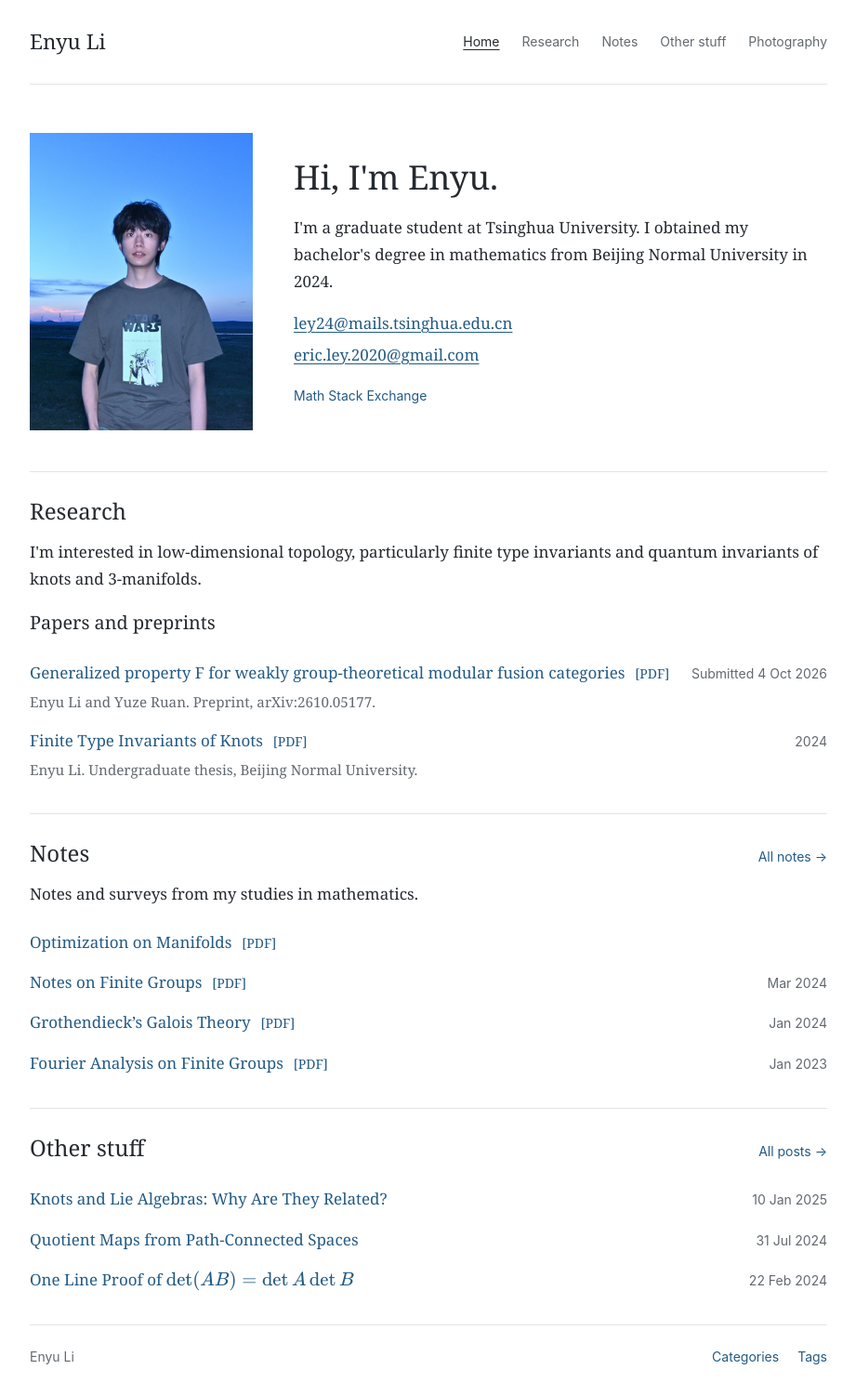
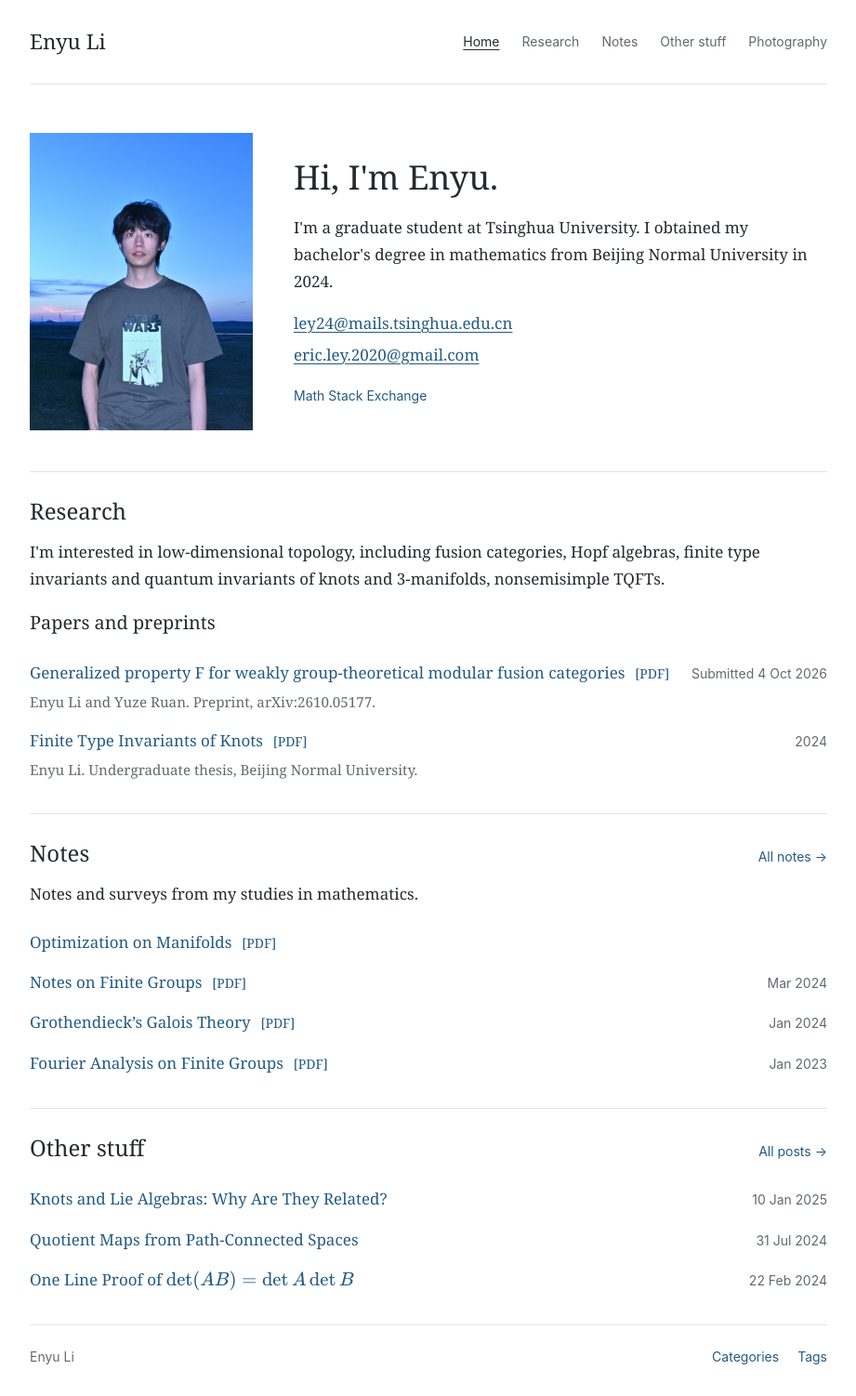
Before and after one commit to Enyu2023/Enyu2023.github.io, a Jekyll site: the page built from index.md, in a window 1280 px wide. Shown: the whole page at 93% size, without its empty margins (179-1100 px from the left). Built offline with Jekyll 4.4.1, drawn with Linux system fonts in a browser that asks for light colours; formulas are drawn with MathJax 3.

Commit message:
Update homepage research interests with fusion categories, Hopf algebras and nonsemisimple TQFTs

```diff
--- a/_data/profile.yml
+++ b/_data/profile.yml
@@ -7,5 +7,6 @@ introduction: >-
 photo: /assets/images/enyu-li-evening.jpg
 photo_alt: Enyu Li outdoors under an evening sky
 research_interests: >-
-  I'm interested in low-dimensional topology, particularly finite type invariants
-  and quantum invariants of knots and 3-manifolds.
+  I'm interested in low-dimensional topology, including fusion categories, Hopf
+  algebras, finite type invariants and quantum invariants of knots and
+  3-manifolds, nonsemisimple TQFTs.
```
